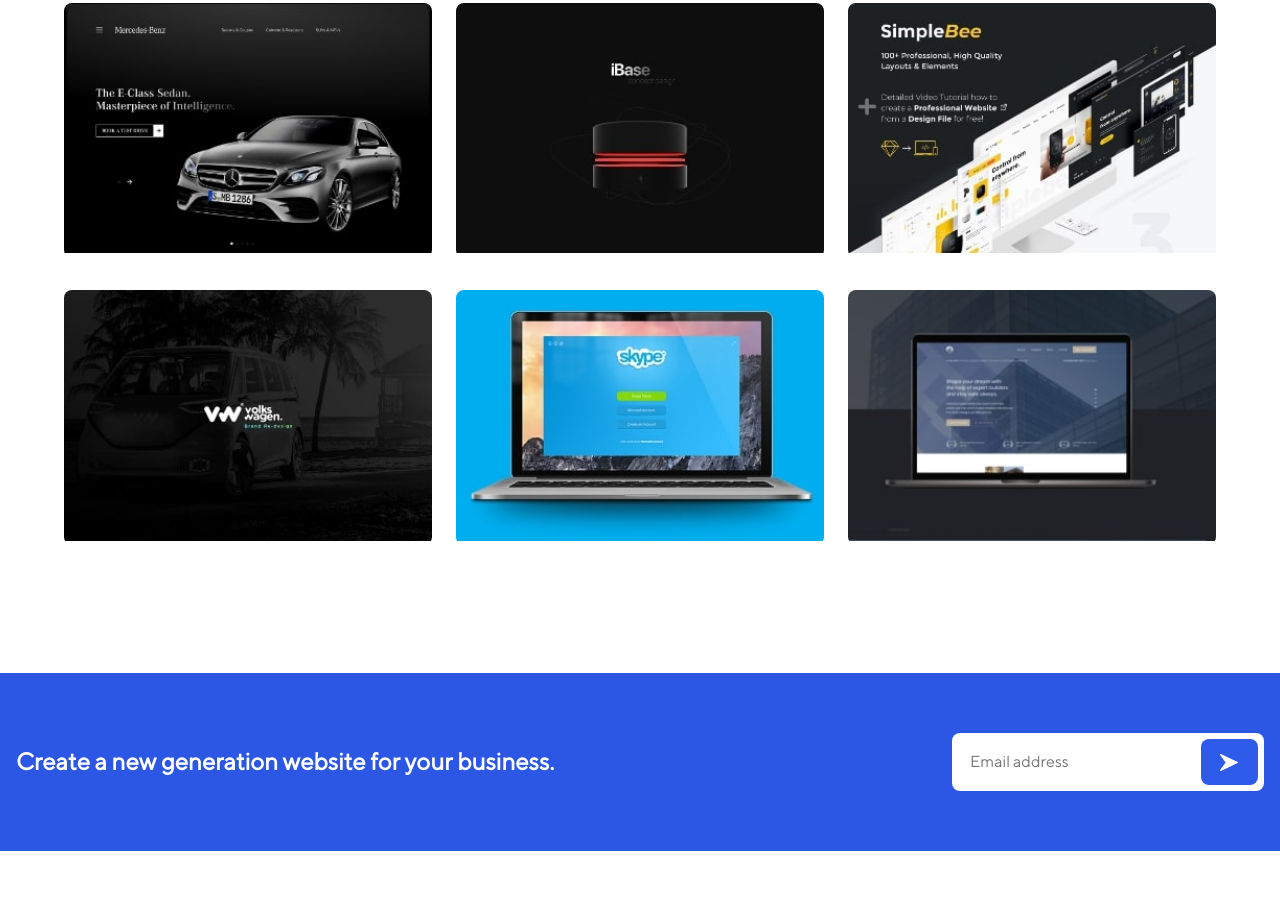
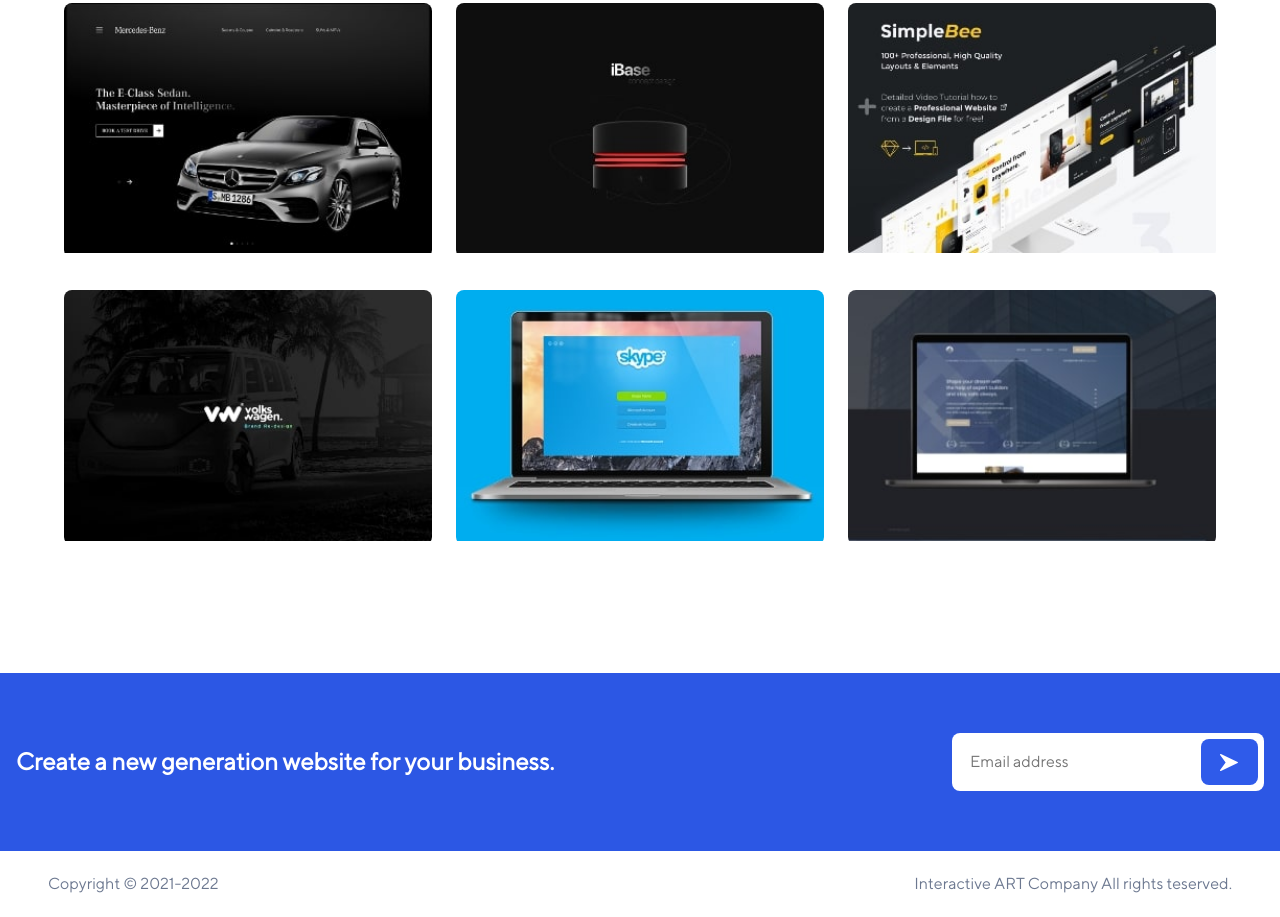
Before and after one commit to Abolfazlms/Flexbox_Examples, a plain HTML site: page index.html in a window 1280 px wide. Shown: the part 2146-3063 px from the top of the page. Before the commit the page ends 2997 px from the top, so only its background shows below. Drawn offline with Linux system fonts and the light colour scheme.

Commit message:
copyright section added to this project

```diff
--- a/index.html
+++ b/index.html
@@ -162,7 +162,14 @@
                     </div>
                 </div>
             </section>
-            <section class="copyright"></section>
+            <section class="copyright">
+                <div class="container">
+                    <div class="copyright_wrapper">
+                        <p class="copyright_text">Copyright &copy 2021-2022</p>
+                        <p class="copyright_text">Interactive ART Company All rights teserved.</p>
+                    </div>
+                </div>
+            </section>
         </footer>
     </body>
 </html>
--- a/styles/style.css
+++ b/styles/style.css
@@ -604,7 +604,7 @@
     width: 100%;
   }
 
-  /*footer section*/
+  /*newsletter section*/
   .news_letter{
     background-color: #2C57E4;
     padding: 3.2rem 0;
@@ -641,6 +641,19 @@
     align-items: center;
     border-radius: 0.5rem;
   }
+  /* copyright section*/
+  .copyright{
+    color: #6C7890;
+    padding: 0.5rem 2rem;
+  }
+  .copyright_wrapper{
+    display: flex;
+    justify-content: space-between;
+    align-items: center;
+  }
+  .copyright_text{
+    font-family: "TTNorms-regular";
+  }
   /*responsive the project*/
   @media only screen and (max-width: 1200px){
     .container{
```
